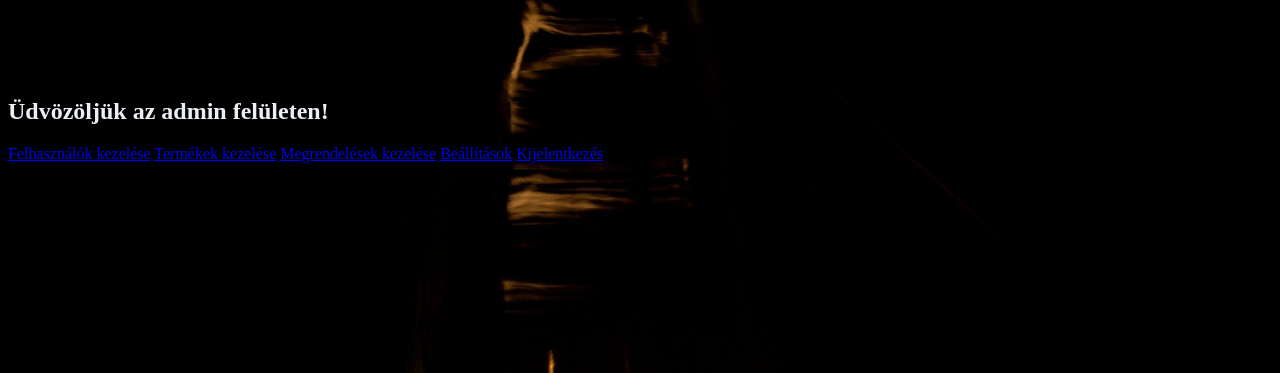
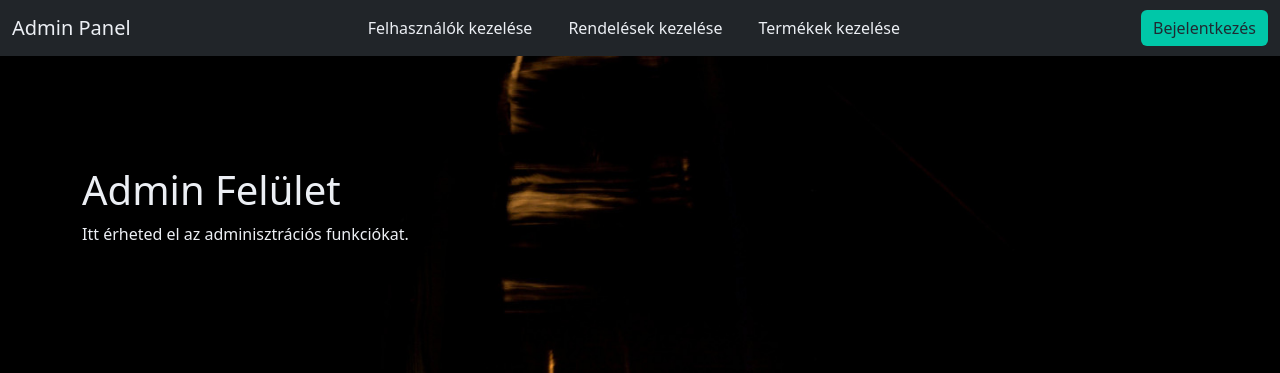
Before and after one commit to halasim2005/vizsgaremek, a PHP site: page /admin/dashboard.php in a window 1280 px wide. Shown: the top 373 px of the page. Run offline with PHP 8.4, Linux system fonts and the light colour scheme; the visitor is signed in with stand-in values (Sample User, id 1).

Commit message:
admin felulet alapok, admin oldal elerese

```diff
--- /dev/null
+++ b/admin/admin_navbar.php
@@ -0,0 +1,35 @@
+<?php
+if (session_status() == PHP_SESSION_NONE) {
+    session_start();
+}
+?>
+
+<nav class="navbar navbar-expand-lg navbar-dark bg-dark fixed-top">
+    <div class="container-fluid">
+        <a class="navbar-brand" href="./dashboard.php">Admin Panel</a>
+        <button class="navbar-toggler" type="button" data-bs-toggle="collapse" data-bs-target="#navbarAdmin" aria-controls="navbarAdmin" aria-expanded="false" aria-label="Toggle navigation">
+            <span class="navbar-toggler-icon"></span>
+        </button>
+        <div class="collapse navbar-collapse" id="navbarAdmin">
+            <ul class="navbar-nav me-auto mb-2 mb-lg-0">
+                <li class="nav-item">
+                    <a class="nav-link" href="./users.php">Felhasználók kezelése</a>
+                </li>
+                <li class="nav-item">
+                    <a class="nav-link" href="./orders.php">Rendelések kezelése</a>
+                </li>
+                <li class="nav-item">
+                    <a class="nav-link" href="./products.php">Termékek kezelése</a>
+                </li>
+            </ul>
+            <div class="d-flex">
+                <?php if (isset($_SESSION['felhasznalo']) && $_SESSION['jogosultsag'] === 'admin'): ?>
+                    <span class="navbar-text me-3">Üdv, <?php echo htmlspecialchars($_SESSION['felhasznalo']); ?>!</span>
+                    <a href="../kijelentkezes.php" class="btn btn-danger">Kijelentkezés</a>
+                <?php else: ?>
+                    <a href="./bejelentkezes.php" class="btn btn-primary">Bejelentkezés</a>
+                <?php endif; ?>
+            </div>
+        </div>
+    </div>
+</nav>
--- a/admin/dashboard.php
+++ b/admin/dashboard.php
@@ -1,25 +1,21 @@
 <?php
-session_start();
-if (!isset($_SESSION['admin_logged_in'])) {
-    header("Location: login.php");
-    exit();
-}
+include './admin_navbar.php';
 ?>
+
 <!DOCTYPE html>
 <html lang="hu">
 <head>
     <meta charset="UTF-8">
-    <title>Admin Főoldal</title>
-    <link rel="stylesheet" href="../style/style.css">
+    <meta name="viewport" content="width=device-width, initial-scale=1.0">
+    <title>Admin Dashboard</title>
+    <link href="https://cdn.jsdelivr.net/npm/bootstrap@5.3.0-alpha1/dist/css/bootstrap.min.css" rel="stylesheet">
+    <link rel="stylesheet" href="./style/style.css">
 </head>
 <body>
-    <h2>Üdvözöljük az admin felületen!</h2>
-    <nav>
-        <a href="users.php">Felhasználók kezelése</a>
-        <a href="products.php">Termékek kezelése</a>
-        <a href="orders.php">Megrendelések kezelése</a>
-        <a href="settings.php">Beállítások</a>
-        <a href="logout.php">Kijelentkezés</a>
-    </nav>
+    <div class="container mt-5 pt-5">
+        <h1>Admin Felület</h1>
+        <p>Itt érheted el az adminisztrációs funkciókat.</p>
+    </div>
+    <script src="https://cdn.jsdelivr.net/npm/bootstrap@5.3.0-alpha1/dist/js/bootstrap.bundle.min.js"></script>
 </body>
 </html>
--- a/fizetes.php
+++ b/fizetes.php
@@ -1,3 +1,9 @@
+<?php
+session_start();
+header("Cache-Control: no-store, no-cache, must-revalidate, max-age=0");
+header("Pragma: no-cache");
+?>
+
 <!DOCTYPE html>
 <html lang="hu">
 
--- a/kalkulator.php
+++ b/kalkulator.php
@@ -1,3 +1,9 @@
+<?php
+session_start();
+header("Cache-Control: no-store, no-cache, must-revalidate, max-age=0");
+header("Pragma: no-cache");
+?>
+
 <!DOCTYPE html>
 <html lang="hu">
 <head>
--- a/kosar.php
+++ b/kosar.php
@@ -1,3 +1,9 @@
+<?php
+session_start();
+header("Cache-Control: no-store, no-cache, must-revalidate, max-age=0");
+header("Pragma: no-cache");
+?>
+
 <!DOCTYPE html>
 <html lang="hu">
 <head>
--- a/profil.php
+++ b/profil.php
@@ -7,10 +7,13 @@ if (!isset($_SESSION['felhasznalo'])) {
     header("Location: bejelentkezes.php");
     exit();
 }
+
+header("Cache-Control: no-store, no-cache, must-revalidate, max-age=0");
+header("Pragma: no-cache");
 ?>
 
 <!DOCTYPE html>
-<html lang="en">
+<html lang="hu">
 <head>
     <meta charset="UTF-8">
     <meta name="viewport" content="width=device-width, initial-scale=1.0">
--- a/regisztracio.php
+++ b/regisztracio.php
@@ -1,3 +1,9 @@
+<?php
+session_start();
+header("Cache-Control: no-store, no-cache, must-revalidate, max-age=0");
+header("Pragma: no-cache");
+?>
+
 <?php
 session_start();
 include 'db.php';
```
Also changed, not shown: admin/login.php (deleted, +0 -41 lines), bejelentkezes.php (+25 -6 lines), fooldal.php (+7 -0 lines), kapcsolat.php (+7 -1 lines), kijelentkezes.php (+7 -2 lines), navbar.php (+4 -3 lines), termekek.php (+7 -1 lines), admin.php (deleted).
